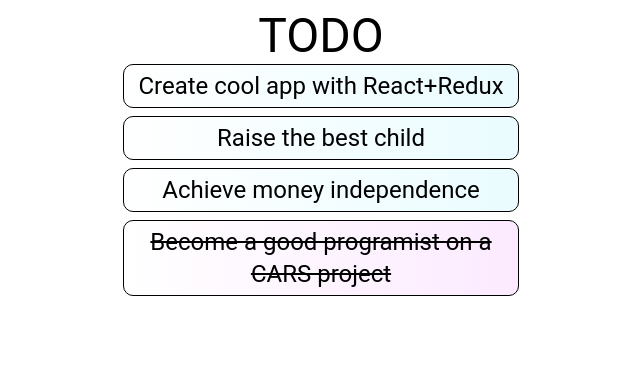
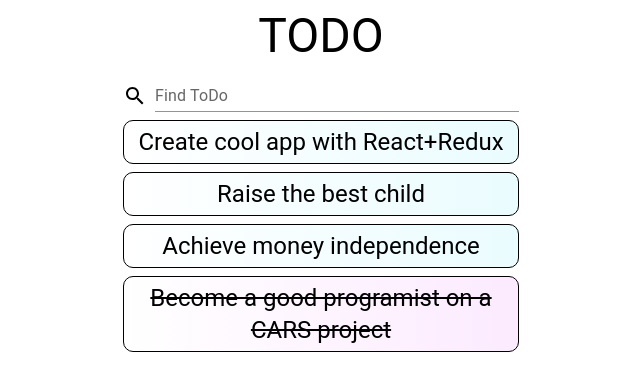
Before and after one commit to Andronad/todo, a React (Create React App) app: page / in a window 1280 px wide. Shown: the top 390 px of the page, without its empty margins (319-959 px from the left). Built offline with nearby package versions, Linux system fonts and the light colour scheme.

Commit message:
Create SearchForm

```diff
--- a/package.json
+++ b/package.json
@@ -5,6 +5,7 @@
   "dependencies": {
     "@emotion/react": "^11.8.2",
     "@emotion/styled": "^11.8.1",
+    "@mui/icons-material": "^5.6.2",
     "@mui/material": "^5.5.0",
     "@testing-library/jest-dom": "^5.14.1",
     "@testing-library/react": "^12.0.0",
--- a/src/components/App/App.tsx
+++ b/src/components/App/App.tsx
@@ -2,11 +2,13 @@
 import Header from "../Header";
 import ToDoList from "./../ToDoList/ToDoList";
 import { list } from "./../../constants/index";
+import SearchForm from "../SearchForm";
 
 function App() {
     return (
         <Container maxWidth="xs">
             <Header />
+            <SearchForm />
             <ToDoList list={list} />
         </Container>
     );
--- /dev/null
+++ b/src/components/SearchForm/SearchForm.module.scss
@@ -0,0 +1,6 @@
+.SearchForm {
+    margin-bottom: 8px;
+    width: 100%;
+    display: flex;
+    align-items: flex-end;
+}
--- /dev/null
+++ b/src/components/SearchForm/SearchForm.tsx
@@ -0,0 +1,14 @@
+import { Box, TextField } from "@mui/material";
+import SearchIcon from "@mui/icons-material/Search";
+import styles from "./SearchForm.module.scss";
+
+const SearchForm = () => {
+    return (
+        <Box className={styles.SearchForm}>
+            <SearchIcon sx={{ mr: 1, my: 0.5 }} />
+            <TextField label="Find ToDo" variant="standard" fullWidth />
+        </Box>
+    );
+};
+
+export default SearchForm;
--- /dev/null
+++ b/src/components/SearchForm/index.ts
@@ -0,0 +1 @@
+export { default } from "./SearchForm";
```
Also changed, not shown: 1 other file (tests, documents, lock files or other folders).
